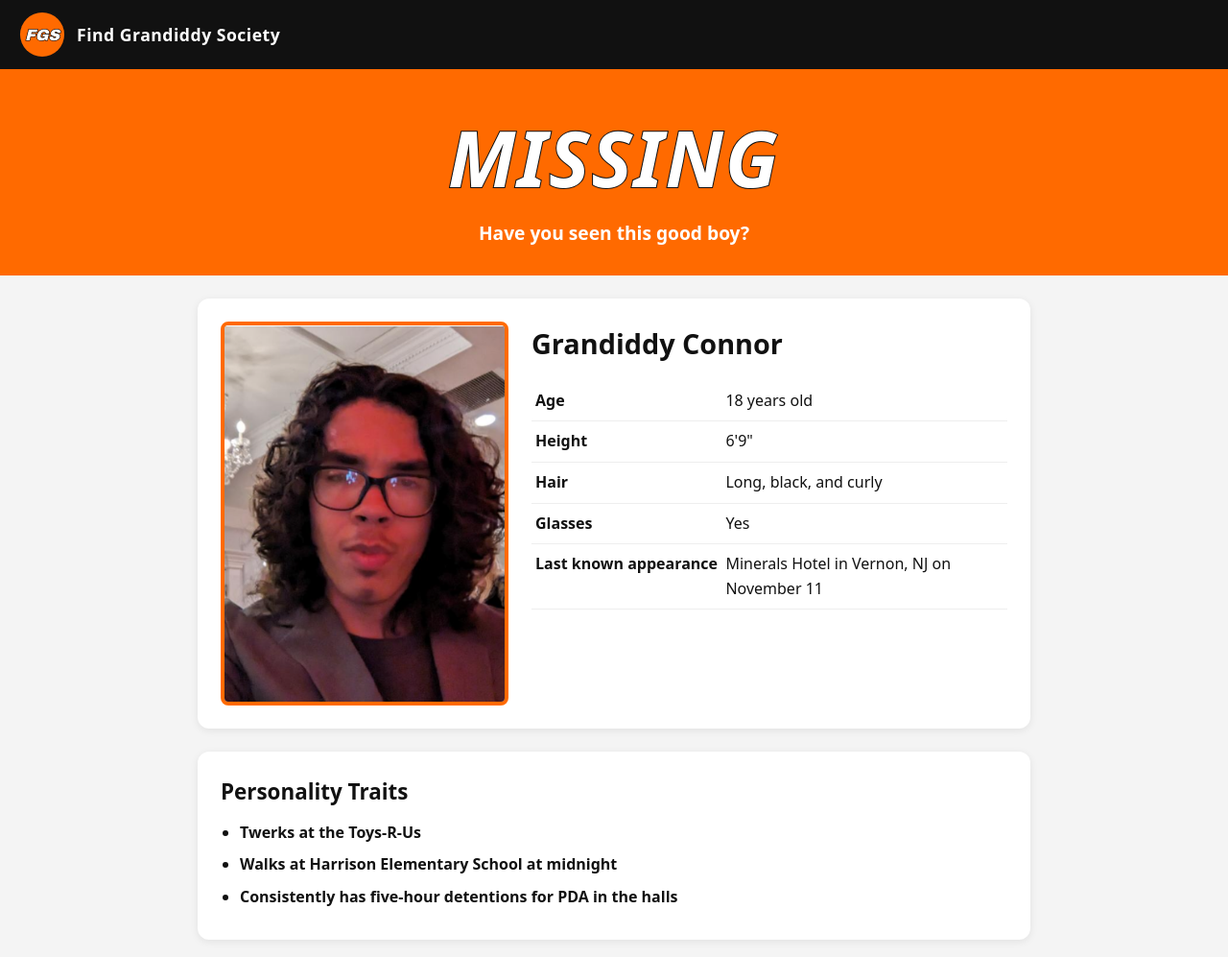
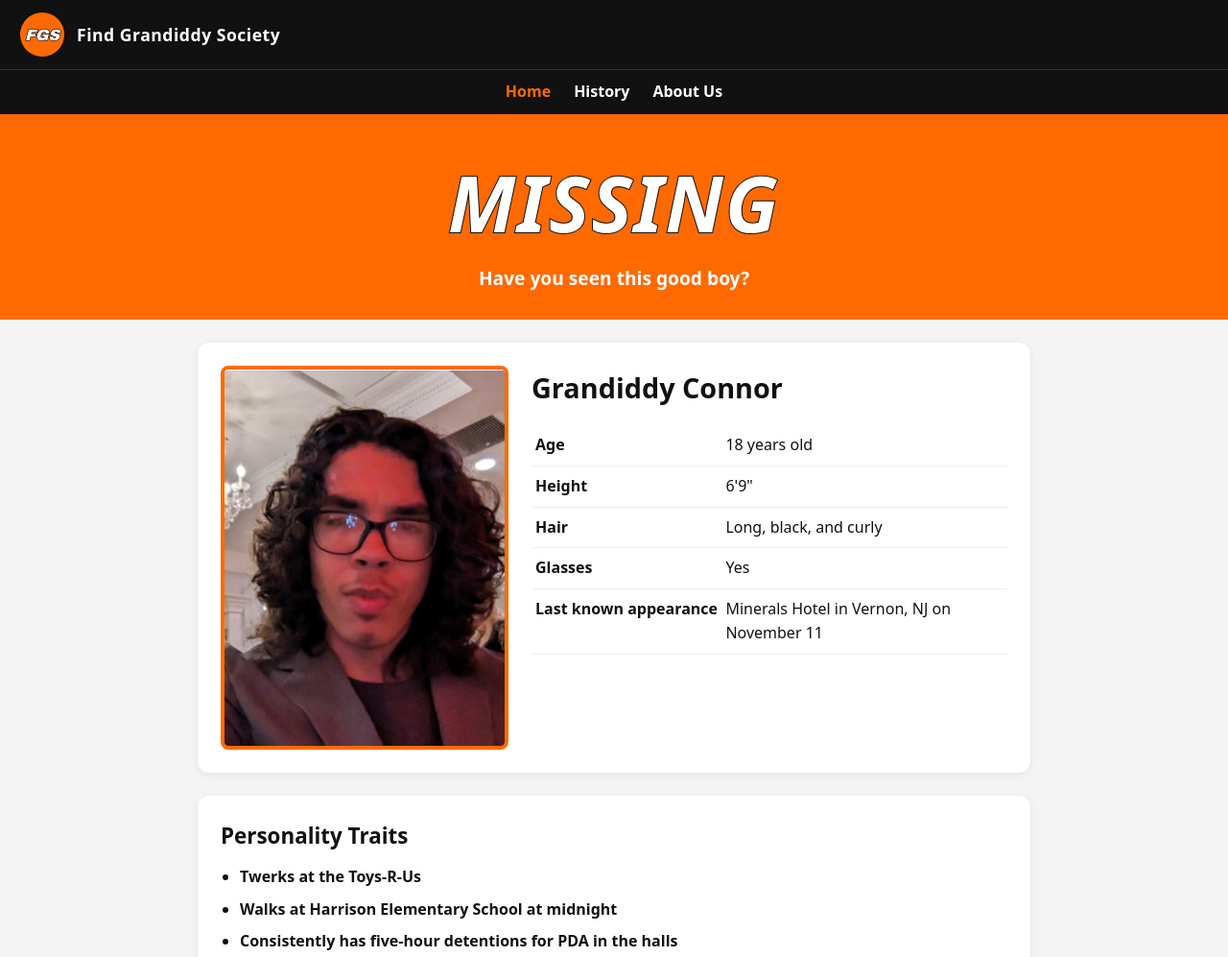
Before and after one commit to findgrandiddysociety-netizen/FindGrandiddySociety, a plain HTML site: page index.html in a window 1280 px wide. Shown: the top 997 px of the page at 96% size. Drawn offline with Linux system fonts and the light colour scheme.

Commit message:
Update index.html

```diff
--- a/index.html
+++ b/index.html
@@ -51,6 +51,7 @@
   </svg>
   <span>Find Grandiddy Society</span>
 </header>
+<nav style="background:#111;border-top:1px solid #333;display:flex;justify-content:center;gap:24px;padding:10px;"><a href="index.html" style="color:#FF6A00;text-decoration:none;font-weight:700;">Home</a><a href="history.html" style="color:#fff;text-decoration:none;font-weight:700;">History</a><a href="about.html" style="color:#fff;text-decoration:none;font-weight:700;">About Us</a></nav>
 
 <section class="banner">
   <h1>MISSING</h1>
```
